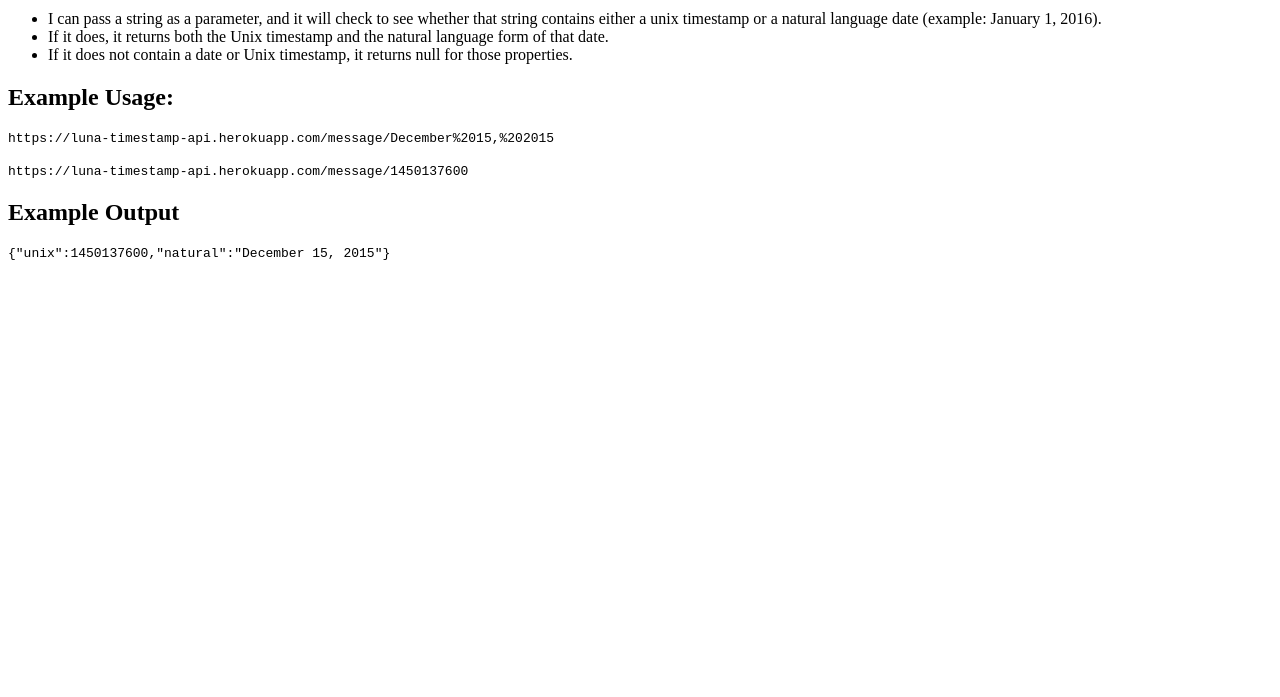
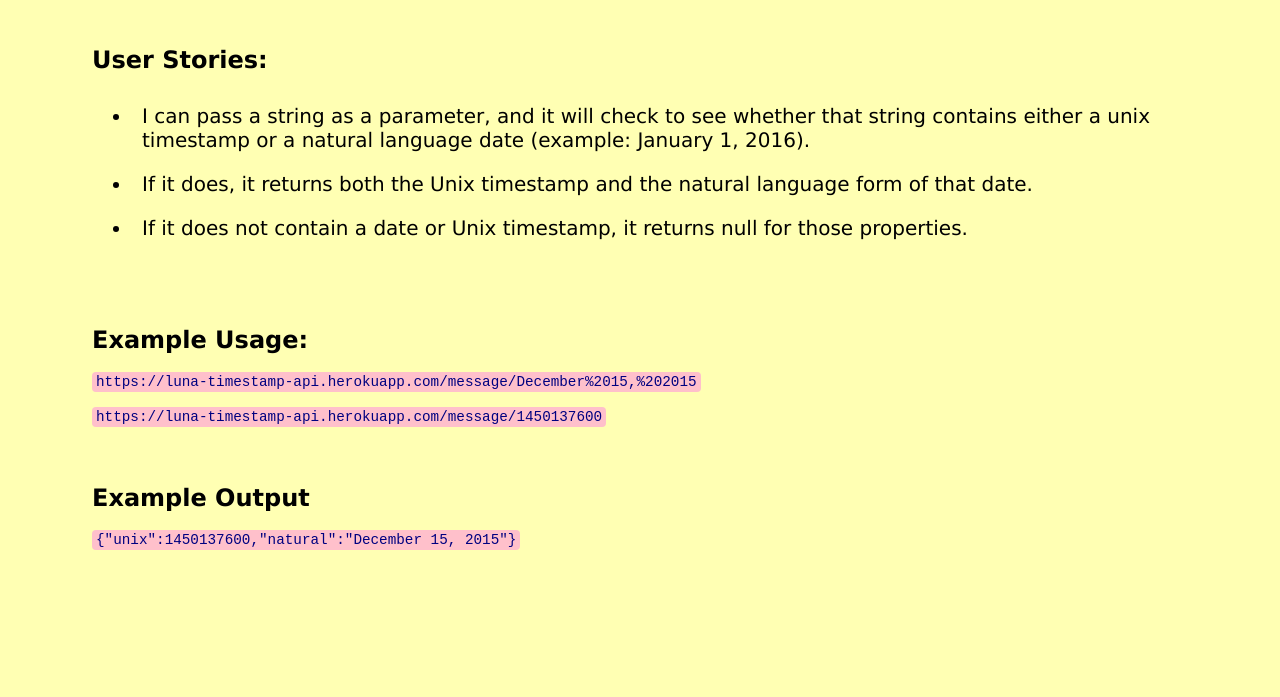
Before and after one commit to lliu05/timestamp-api, a website: page static/html/index.html in a window 1280 px wide. Shown: the part 103-800 px from the top of the page. Drawn offline with Linux system fonts and the light colour scheme; files that its build step writes are made by us from their sources.

Commit message:
adding css to html

```diff
--- a/static/html/index.html
+++ b/static/html/index.html
@@ -4,6 +4,7 @@
     <meta http-equiv="X-UA-Compatible" content="IE=edge"></meta>
     <meta name="viewport" content="width=device-width, initial-scale=1, maximum-scale=1, user-scalable=no">
     <title>Timestamp Microservice</title>
+    <link rel="stylesheet" href="index.css"></link>
   </head>
 
   <body>
```
